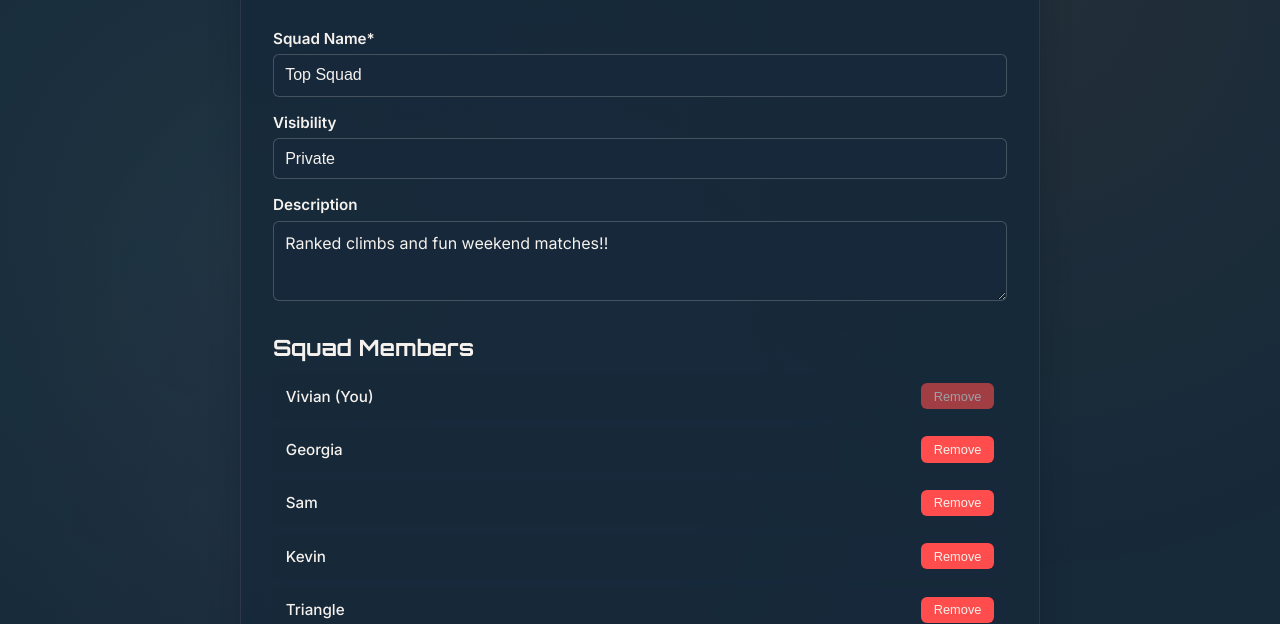
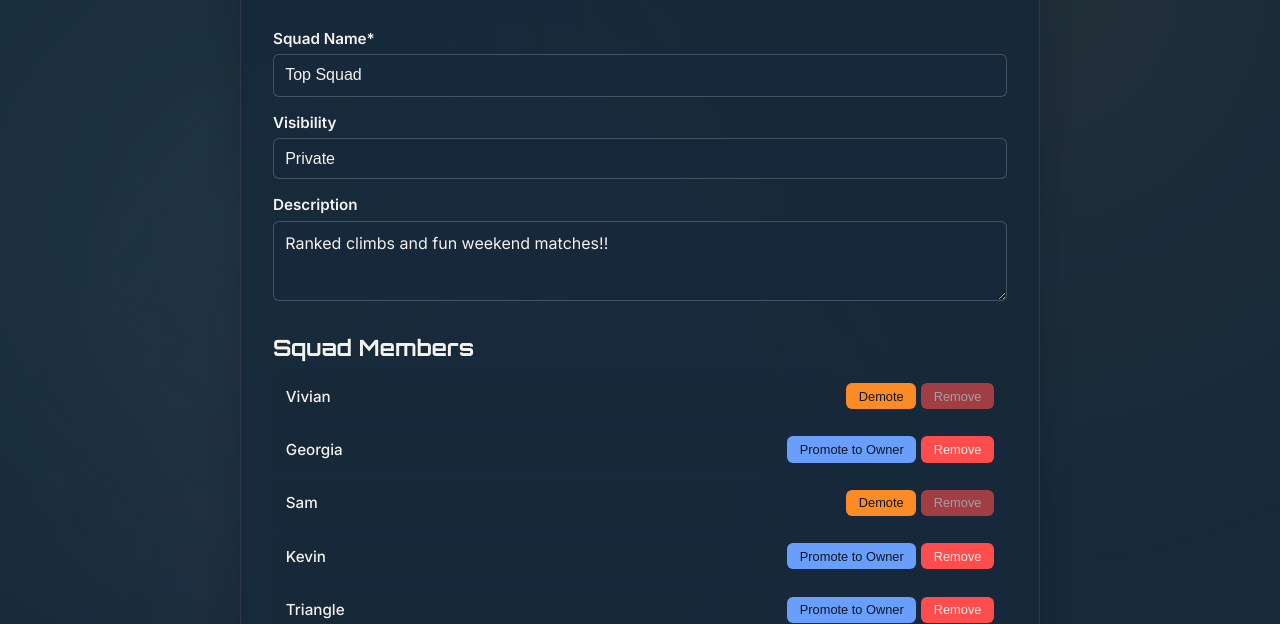
Before and after one commit to vsong1/cs370-social-leaderboard, a website: page managesquad.html in a window 1280 px wide. Shown: the part 176-800 px from the top of the page. Drawn offline with nearby package versions, Linux system fonts and the light colour scheme.

Commit message:
Create frontend Owner logic

```diff
--- a/css/manage-squad.css
+++ b/css/manage-squad.css
@@ -150,6 +150,28 @@ textarea {
 .remove-member-btn[disabled] {
     opacity: 0.6;
     cursor: not-allowed;
+}
+
+.promote-owner-btn {
+    background: var(--accent-blue);
+    color: var(--text-inverse);
+    border: none;
+    border-radius: 6px;
+    padding: 0.35rem 0.8rem;
+    font-size: 0.8rem;
+    cursor: pointer;
+    transition: background 0.25s ease;
+}
+
+.demote-owner-btn {
+    background: var(--accent-orange);
+    color: var(--text-inverse);
+    border: none;
+    border-radius: 6px;
+    padding: 0.35rem 0.8rem;
+    font-size: 0.8rem;
+    cursor: pointer;
+    transition: background 0.25s ease;
 }
 
 .add-member {
--- a/js/manage-squad.js
+++ b/js/manage-squad.js
@@ -1,4 +1,13 @@
-document.addEventListener('DOMContentLoaded', () => {
+// Mock data
+const squadData = {
+    name: "Top Squad",
+    visibility: "private",
+    description: "Ranked climbs and fun weekend matches!!",
+    members: ["Vivian", "Georgia", "Sam", "Kevin", "Triangle", "De", "Gus", "Player123", "Jess", "Test"],
+    owners: ["Vivian", "Sam"]
+};
+
+function renderMembers() {
     const urlParams = new URLSearchParams(window.location.search);
     const squadId = urlParams.get('squad_id');
     const form = document.getElementById('manage-squad-form');
@@ -6,13 +15,6 @@ document.addEventListener('DOMContentLoaded', () => {
     const addMemberBtn = document.getElementById('add-member-btn');
     const newMemberInput = document.getElementById('new-member');
 
-    // Mock data (TODO: replace with Supabase fetch)
-    const squadData = {
-        name: "Top Squad",
-        visibility: "private",
-        description: "Ranked climbs and fun weekend matches!!",
-        members: ["Vivian (You)", "Georgia", "Sam", "Kevin", "Triangle", "De", "Gus", "Player123", "Jess", "Test"]
-    };
 
     // Populate form
     document.getElementById('squad-name').value = squadData.name;
@@ -22,13 +24,51 @@ document.addEventListener('DOMContentLoaded', () => {
     // Populate members
     memberList.innerHTML = "";
     squadData.members.forEach((member, index) => {
+
         const li = document.createElement("li");
+        const isOwner = squadData.owners.includes(member);
         li.classList.add("member-item");
+
+        const ownerBtnHTML = isOwner
+            ? `<button type="button" class="demote-owner-btn">Demote</button>`
+            : `<button type="button" class="promote-owner-btn">Promote to Owner</button>`;
+
+        const removeBtnHTML = isOwner
+            ? `<button type="button" class="remove-member-btn" disabled title="This member is an owner and cannot be removed.">Remove</button>`
+            : `<button type="button" class="remove-member-btn">Remove</button>`;
+
         li.innerHTML = `
             <span class="member-name">${member}</span>
-            <button type="button" class="remove-member-btn" ${member.includes("(You)") ? "disabled" : ""}>Remove</button>
+            <div class="member-buttons">
+                ${ownerBtnHTML}
+                ${removeBtnHTML}
+            </div>
         `;
+
         memberList.appendChild(li);
+
+        const removeBtn = li.querySelector(".remove-member-btn");
+        if (!isOwner) {
+            removeBtn.addEventListener("click", () => {
+                squadData.members.splice(index, 1);
+                squadData.owners = squadData.owners.filter(o => o !== member);
+                renderMembers();
+            });
+        }
+
+        const ownerBtn = li.querySelector(".promote-owner-btn, .demote-owner-btn");
+        ownerBtn.addEventListener("click", () => {
+            if (isOwner) {
+                if (squadData.owners.length === 1) {
+                    alert("You must have at least one owner.");
+                    return;
+                }
+                squadData.owners = squadData.owners.filter(o => o !== member);
+            } else {
+                squadData.owners.push(member);
+            }
+            renderMembers();
+        });
     });
 
     // Add member
@@ -46,29 +86,28 @@ document.addEventListener('DOMContentLoaded', () => {
         }
     });
 
-    // Remove member
-    memberList.addEventListener('click', e => {
-        if (e.target.classList.contains('remove-member-btn')) {
-            e.target.closest('li').remove();
-        }
-    });
-
     // Handle form submission
     form.addEventListener('submit', e => {
         e.preventDefault();
         console.log("Saving changes...");
         // TODO: Save updates to Supabase
+
+        renderMembers();
     });
+}
 
-});
 
-// Delete confirmation modal logic
+
+// Make sure DOM is ready
 document.addEventListener('DOMContentLoaded', () => {
     const deleteBtn = document.getElementById('deletesquad-btn');
     const deleteModal = document.getElementById('delete-modal');
     const cancelDelete = document.getElementById('cancel-delete');
     const confirmDelete = document.getElementById('confirm-delete');
 
+    renderMembers();
+
+    // Delete Confirmation modal logic
     deleteBtn.addEventListener('click', () => {
         deleteModal.classList.add('active');
     });
--- a/managesquad.html
+++ b/managesquad.html
@@ -31,7 +31,7 @@
             </button>
 
             <div class="nav-links">
-                <!-- <a href="index.html" class="nav-link">Home</a> -->
+                <a href="index.html" class="nav-link">Home</a>
                 <a href="all-leaderboards.html" class="nav-link">Leaderboards</a>
                 <a href="all-squads.html" class="nav-link active">My Squads</a>
                 <a href="profile.html" class="nav-link">Profile</a>
@@ -75,8 +75,12 @@
                             <!-- Example Members -->
                             <li class="member-item">
                                 <span class="member-name">Georgia (You)</span>
-                                <button type="button" class="remove-member-btn" disabled
-                                    title="You can’t remove yourself">Remove</button>
+                                <div class="member-buttons">
+                                    <button type="button" class="demote-owner-btn" disabled
+                                    title="This member is an owner and cannot be removed.">Remove</button>
+                                    <button type="button" class="remove-member-btn" disabled
+                                    title="This member is an owner and cannot be removed.">Remove</button>
+                                </div>
                             </li>
                         </ul>
                         <div class="add-member">
```
Lines whose indentation alone changed are shown as unchanged.
